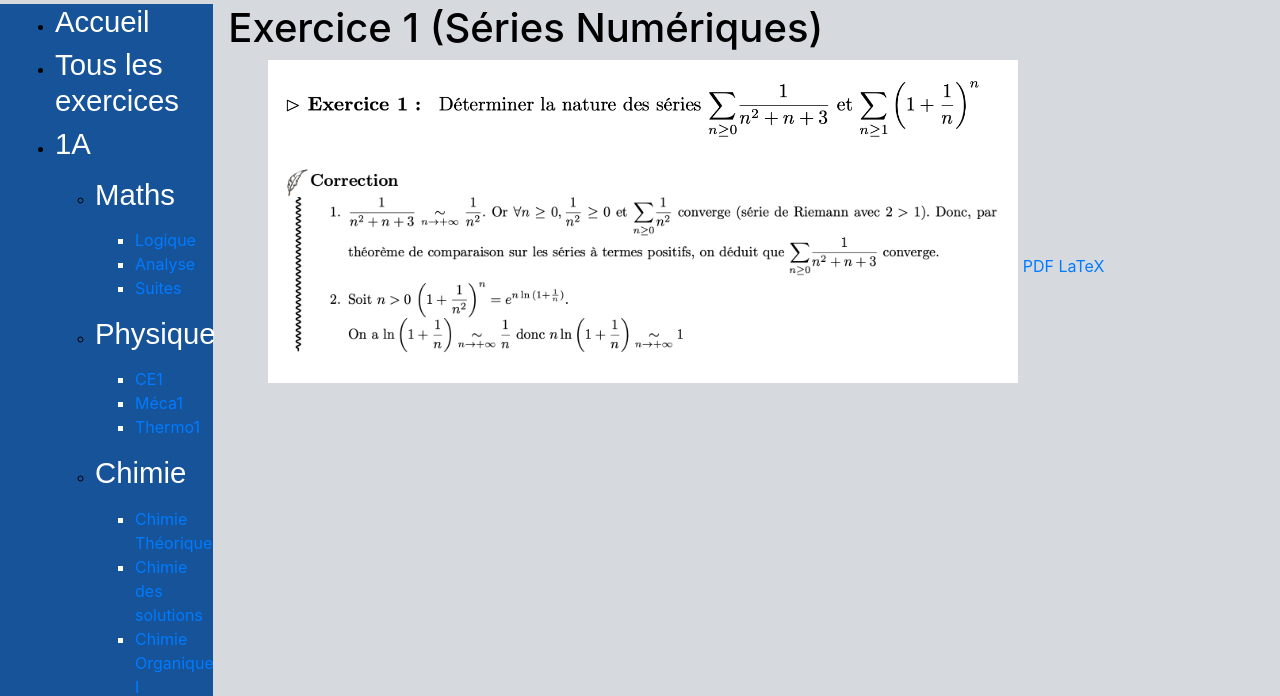
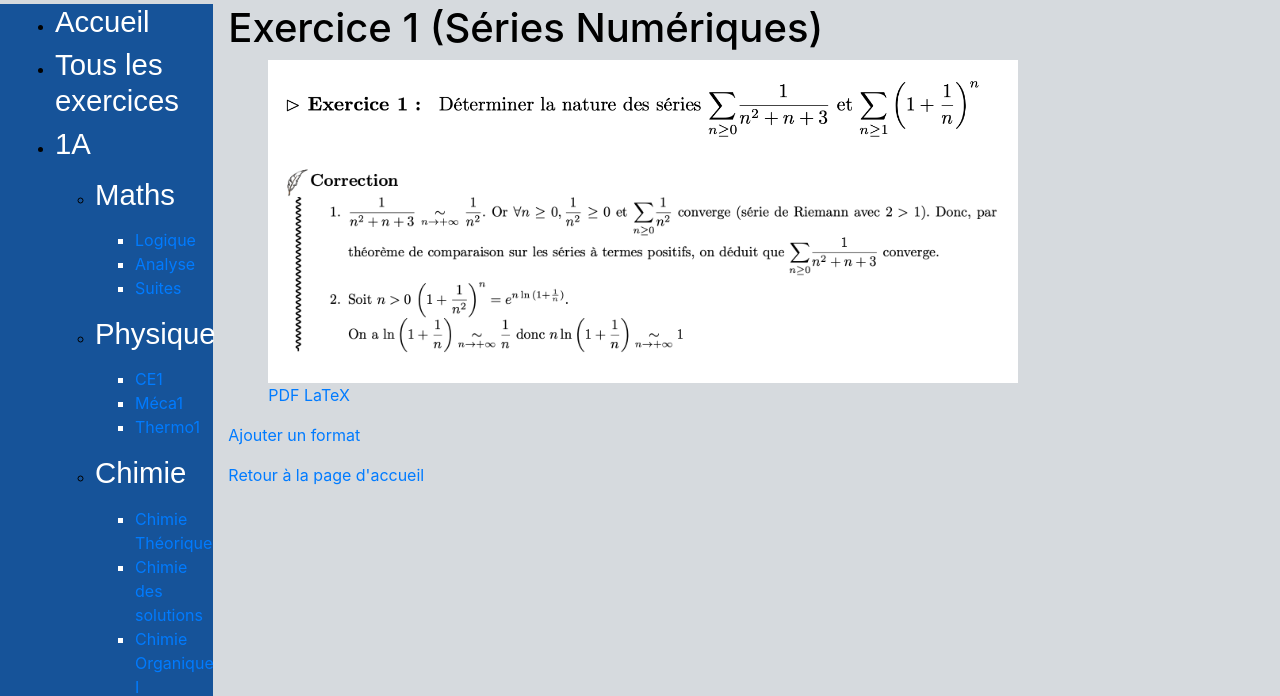
Before and after one commit to mike38/cpp_projet_django, a Django app: page /exercice/1 in a window 1280 px wide. Shown: the part 210-906 px from the top of the page. Run offline with Django 3.2, Linux system fonts and the light colour scheme; data comes from the database, SQL or seed files in the repository; both versions use the stored data as it was after the commit; parts of the project's set-up code (start-up, migrations or seed data) failed here and were passed over; some libraries are stand-ins or nearby versions; some web fonts are replaced.

Commit message:
ajout de fichiers

```diff
--- a/projet_cpp/exo/forms.py
+++ b/projet_cpp/exo/forms.py
@@ -1 +1,7 @@
 from django import forms
+from .models import Chapitre, Exercice, Fichier, Utilisation
+
+class FichierForm(forms.ModelForm):
+    class Meta:
+        model = Fichier
+        fields = ['file', 'format', 'exercice', ]
--- a/projet_cpp/exo/templates/exo/detail.html
+++ b/projet_cpp/exo/templates/exo/detail.html
@@ -5,11 +5,14 @@
   <ul>
     {% for fichier in fichiers %}
 		{% if fichier.format == "i" %}
-			<img src="{{ fichier.file.url }}" alt="énoncé"/ width="750">
+			<img src="{{ fichier.file.url }}" alt="énoncé" width="750"><br/>
 		{% else %}
-			<a href="{{ fichier.download }}">{{ fichier.get_format_display }}</a>
+			<a href="{{ fichier.file.url }}">{{ fichier.get_format_display }}</a>
 		{% endif %}
 	{% endfor %}
   </ul>
 
+  <p><a href="{% url 'newformat' %}">Ajouter un format</a></p>
+  <p><a href="{% url 'home' %}">Retour à la page d'accueil</a></p>
+
 {% endblock %}
--- a/projet_cpp/exo/urls.py
+++ b/projet_cpp/exo/urls.py
@@ -5,5 +5,6 @@ urlpatterns = [
     path('', views.home, name='home'),
     path('exercices/', views.ExerciceListView.as_view(), name='exercices'),
     path('exercice/<int:exercice_id>', views.detail, name='exercice-details'),
+    path('format/' , views.upload_fichier, name='newformat')
 
 ]
--- a/projet_cpp/exo/views.py
+++ b/projet_cpp/exo/views.py
@@ -5,6 +5,8 @@ from django.shortcuts import get_object_or_404
 from datetime import date
 from haystack.generic_views import SearchView
 from haystack.query import SearchQuerySet
+from .forms import FichierForm
+from django.http import HttpResponseRedirect
 
 
 def home(request):
@@ -27,3 +29,14 @@ def search_chap(request):
 		searched = request.POST.get('searched')
 		return render(request, 'exo/search_chap.html', {'searched' : searched})
 	return render(request, 'exo/search_chap.html')
+
+
+def upload_fichier(request,):
+	if request.method == "POST":
+		form = FichierForm(request.POST , request.FILES)
+		if form.is_valid():
+			form.save()
+			return HttpResponseRedirect('/exercices/')
+	else:
+		form = FichierForm()
+	return render(request, 'exo/up_fichier.html', {'form': form,})
--- a/projet_cpp/urls.py
+++ b/projet_cpp/urls.py
@@ -14,8 +14,9 @@ Including another URLconf
     2. Add a URL to urlpatterns:  path('blog/', include('blog.urls'))
 """
 from django.contrib import admin
-from django.urls import path
+from django.urls import path, include
 
 urlpatterns = [
     path('admin/', admin.site.urls),
+    path('', include('exo.urls')),
 ]
```
Also changed, not shown: projet_cpp/exo/templates/exo/up_fichier.html (added, +11 -0 lines), projet_cpp/db.sqlite3, projet_cpp/exo/templates/exo/home.html (line endings or trailing spaces), 2 other files.
